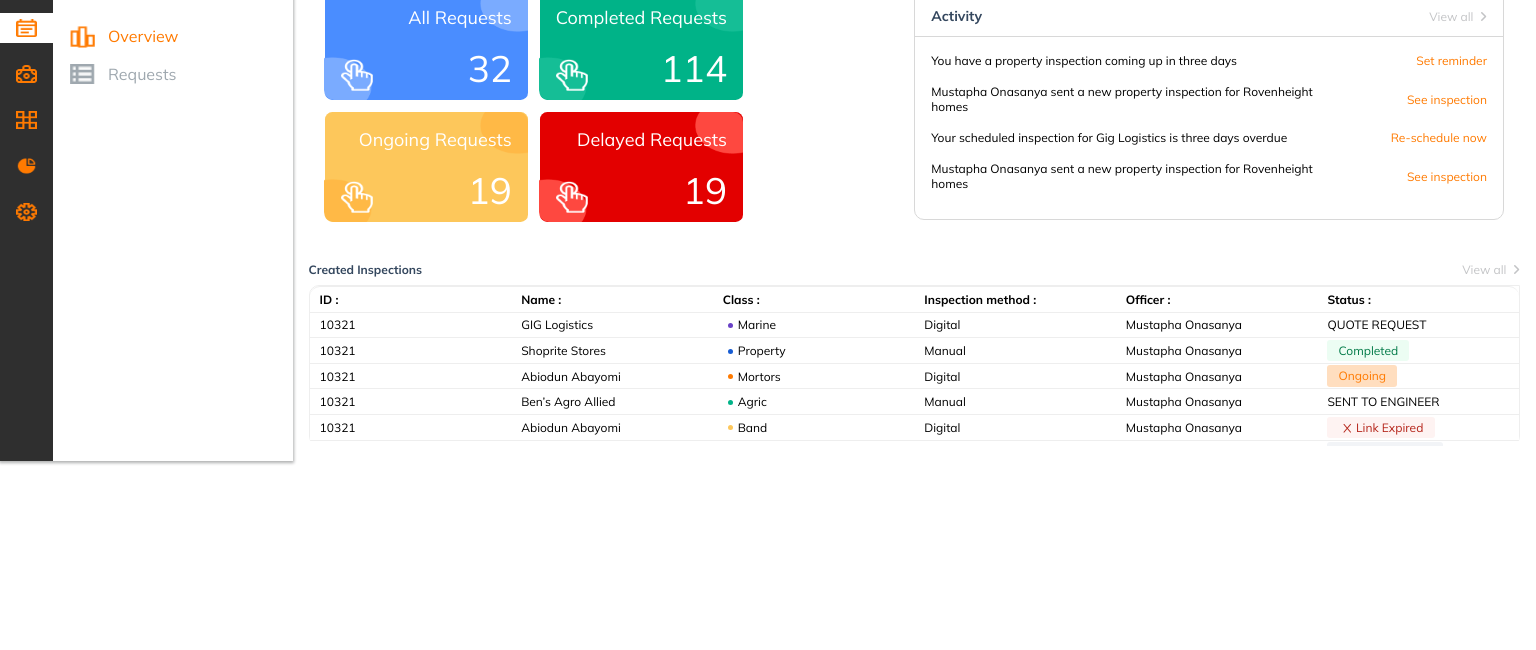
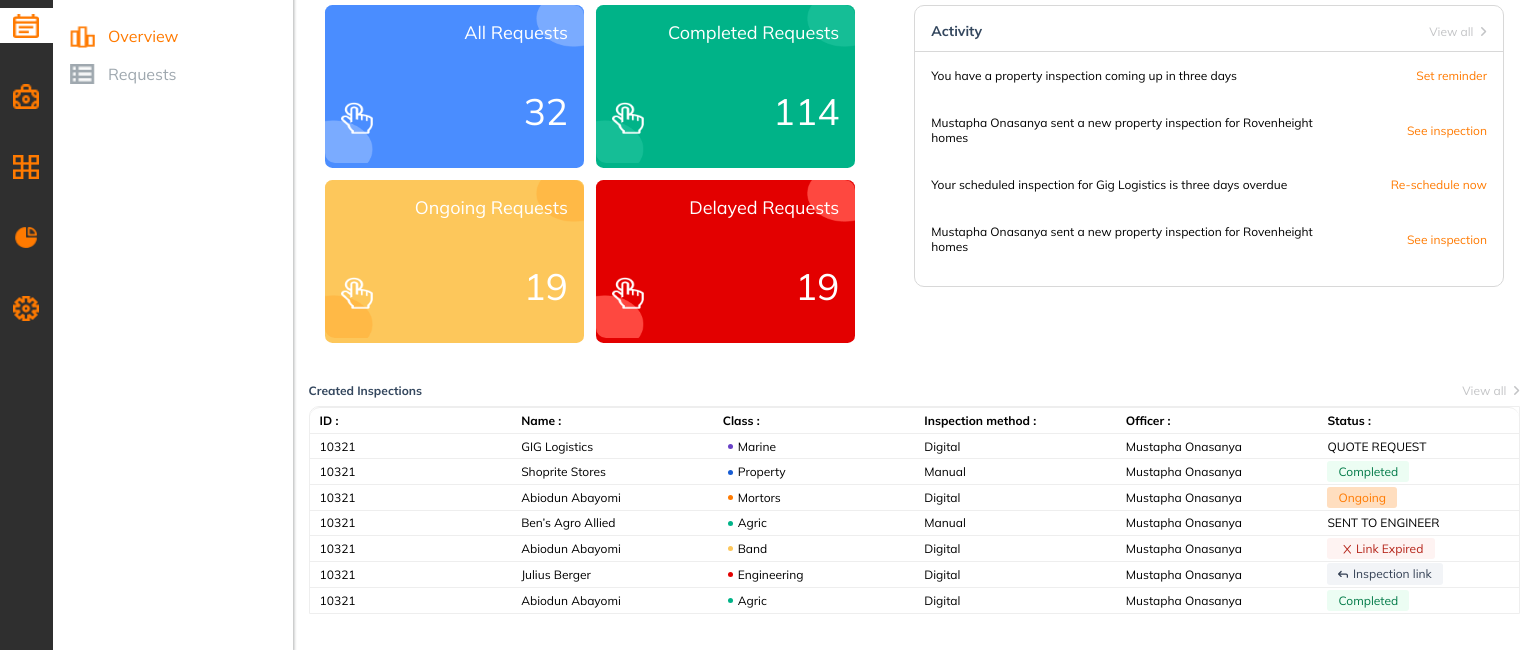
Before and after one commit to phertyameen/underwriter, a plain HTML site: page html/dashboard.html in a window 1536 px wide. Shown: the part 150-800 px from the top of the page. Drawn offline with Linux system fonts and the light colour scheme.

Commit message:
added desktop responsiveness to app.css and root.css

```diff
--- a/css/app.css
+++ b/css/app.css
@@ -1,11 +1,30 @@
+/* body{
+  height: 1024px;
+  max-width: 1440px;
+  max-height: 1024px;
+  display: flex;
+  justify-content: center;
+  align-items: center;
+} */
+
+/* ----------------------------index | Login form page ----------------------------------*/
 body {
   margin: auto;
+  height: 100vh;
 }
-
-/* ----------------------------index | Login form page ----------------------------------*/
-/* hero section */
 header {
   position: relative;
+}
+/* hero section */
+main {
+  display: flex;
+  height: 100%;
+  /* width: 100%; */
+  flex-direction: row-reverse;
+  max-width: 1440px;
+  margin: auto;
+  justify-content: center;
+  align-items: center;
 }
 .helpIconDiv {
   position: absolute;
@@ -18,13 +37,6 @@ header {
   gap: 0.5rem;
   justify-content: center;
   align-items: center;
-}
-main {
-  display: flex;
-  height: 120vh;
-  flex-direction: row-reverse;
-  max-width: 1440px;
-  margin: auto;
 }
 h1 {
   font-size: 2.6rem;
@@ -69,9 +81,9 @@ h1 {
 }
 /* form section */
 .formSect {
+  width: 50%;
   background-color: var(--background);
-  padding-right: 3.5rem;
-  padding-top: 3.5rem;
+  padding-inline: 3%;
 }
 #logoImg {
   width: 25%;
@@ -183,6 +195,12 @@ button:hover {
 button:focus {
   box-shadow: 1px 1px 1px 1px var(--darkAsh) inset;
 }
+@media screen and (min-width: 1440px){
+  body{
+    max-height: 70vh;
+    margin-block: 10%;
+  }
+}
 @media screen and (min-width: 501px) and (max-width: 900px) {
   main{
     background-image: url('../assets/loginHeroImg.png');
@@ -192,7 +210,8 @@ button:focus {
   #loginHero {
     background-image: none;
     margin: auto;
-    position: static;
+    margin: 0;
+    height: max-content;
   }
   .loginHeroText {
     position: static;
--- a/css/dashboard.css
+++ b/css/dashboard.css
@@ -18,20 +18,20 @@ main {
   flex-direction: column;
   align-items: center;
   justify-content: start;
-  gap: 1rem;
-  padding-top: 40%;
+  gap: 5%;
+  padding-top: 30%;
   margin-right: 1.1rem;
 }
 .sideNavIcon {
-  height: 30px;
+  height: 35px;
   width: 100%;
   display: flex;
   justify-content: center;
   align-items: center;
 }
 .sideNavIcon img {
-  width: 40%;
-  height: 60%;
+  width: 50%;
+  height: 70%;
 }
 .calendericon {
   background-color: var(--white);
@@ -156,7 +156,7 @@ button i {
   grid-template-columns: 1fr 1fr; /* Two columns of equal width */
   grid-template-rows: auto;
   align-content: center;
-  /* width: 50%; */
+  width: 45%;
 }
 
 /* colorful divs containers */
@@ -213,7 +213,7 @@ button i {
 }
 .secImgDeco {
   position: absolute;
-  left: -1.05rem;
+  left: -1rem;
   bottom: -5.89rem;
   border-bottom-left-radius: 10px;
 }
--- a/css/root.css
+++ b/css/root.css
@@ -19,3 +19,49 @@
   --sideBarBg: #2F2F2F;
   --sideBarColor: #9FA8AF;
 }
+@media screen and (min-width: 1440px) {
+  body{
+    height: 100vh;
+  }
+  .sideNavSect{
+    height: 100vh;
+  }
+  .childDiv{
+    height: 163px !important;
+  }
+  .secImgDeco {
+    position: absolute;
+    left: -1rem;
+    bottom: -8.89rem !important;
+    border-bottom-left-radius: 10px;
+}
+.pointerDiv {
+margin-top: 2.75rem !important;
+}
+.activityDiv {
+  width: 50%;
+  height: max-content !important;
+}
+.activityList{
+  margin-bottom: 2rem !important;
+}
+.inspectionTblDiv{
+  height: max-content !important;
+}
+
+/* New Inspection */
+.inspectionSect{
+  margin-block: 8rem !important;
+}
+
+/* LossInspectionSect forms */
+.preLossInspectionSect{
+  height: max-content !important;
+}
+.parentInpDiv {
+  width: 800px !important;
+}
+.inspChildDivText #parentInpDivText {
+  width: 100% !important;
+}
+}
```
Also changed, not shown: index.html (+5 -0 lines).
